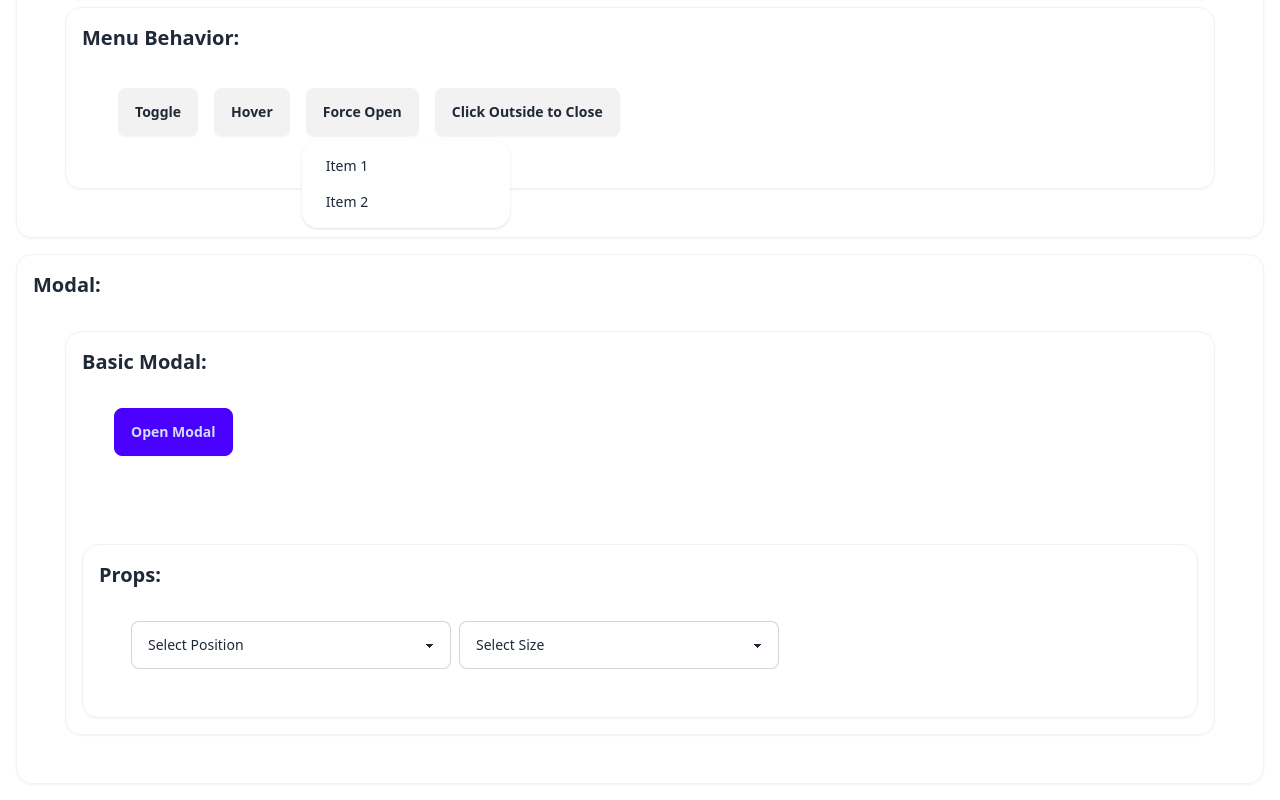
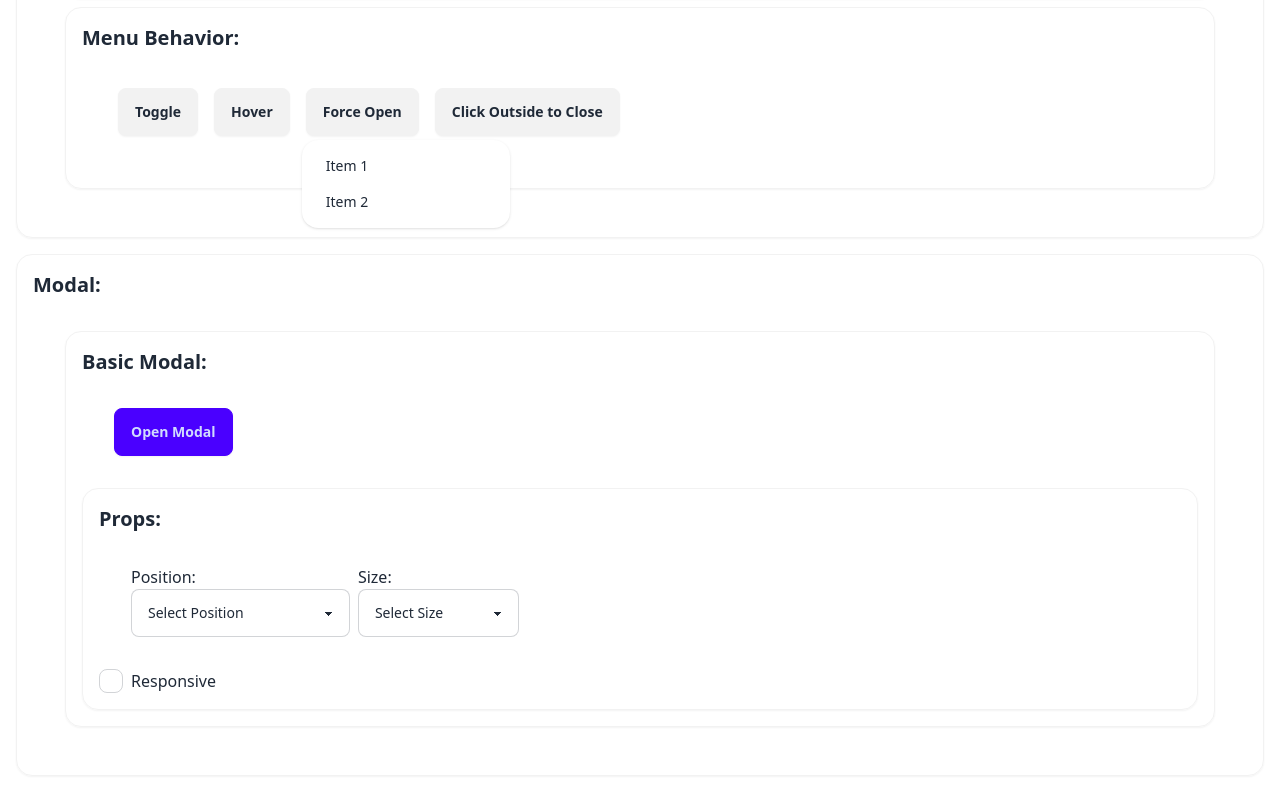
Before and after one commit to tanishraj/barebones-ui, a React (Vite) app: page / in a window 1280 px wide. Shown: the part 2426-3226 px from the top of the page. Built offline with nearby package versions, Linux system fonts and the light colour scheme.

Commit message:
feat: usage example updated

```diff
--- a/src/components/Modal/Modal.tsx
+++ b/src/components/Modal/Modal.tsx
@@ -43,10 +43,7 @@ const Modal: React.FC<ModalProps> = ({
     <>
       <input type='checkbox' ref={modalRef} className='modal-toggle' />
       <div
-        className={clsx(
-          'modal',
-          modalStyles({ position, isResponsive, isOpen }),
-        )}
+        className={clsx('modal', modalStyles({ position, isResponsive }))}
         role='dialog'
       >
         <div className={clsx('modal-box', modalStyles({ size }))}>
--- a/src/playground/components/ModalExample.tsx
+++ b/src/playground/components/ModalExample.tsx
@@ -11,13 +11,22 @@ const sizeOptions = ['sm', 'md', 'lg', 'full'];
 interface PropsOptionsProps {
   setPosition: (position: ModalPosition) => void;
   setSize: (size: ModalSize) => void;
+  isResponsive: boolean;
+  setIsResponsive: (isResponsive: boolean) => void;
 }
 
-const PropsOptions = ({ setPosition, setSize }: PropsOptionsProps) => {
+const PropsOptions = ({
+  setPosition,
+  setSize,
+  isResponsive,
+  setIsResponsive,
+}: PropsOptionsProps) => {
   return (
     <div className='card card-bordered p-4 shadow-sm'>
       <div className='card-title'>Props:</div>
       <div className='card-body flex flex-row flex-wrap gap-2'>
+        <div>
+          Position:
           <select
             className='select select-bordered w-full max-w-xs'
             onChange={e => setPosition(e.target.value as ModalPosition)}
@@ -31,7 +40,10 @@ const PropsOptions = ({ setPosition, setSize }: PropsOptionsProps) => {
               </option>
             ))}
           </select>
+        </div>
 
+        <div>
+          Size:
           <select
             className='select select-bordered w-full max-w-xs'
             onChange={e => setSize(e.target.value as ModalSize)}
@@ -47,6 +59,20 @@ const PropsOptions = ({ setPosition, setSize }: PropsOptionsProps) => {
           </select>
         </div>
       </div>
+      <div className='flex flex-row flex-wrap gap-2'>
+        <div>
+          <label className='flex items-center gap-2'>
+            <input
+              type='checkbox'
+              className='checkbox'
+              checked={isResponsive}
+              onClick={() => setIsResponsive(!isResponsive)}
+            />
+            Responsive
+          </label>
+        </div>
+      </div>
+    </div>
   );
 };
 
@@ -55,6 +81,7 @@ export const ModalExample = () => {
   const [position, setPosition] =
     useState<VariantProps<typeof modalStyles>['position']>('center');
   const [size, setSize] = useState<VariantProps<typeof modalStyles>['size']>();
+  const [isResponsive, setIsResponsive] = useState(false);
 
   return (
     <div className='card card-bordered p-4 shadow-sm'>
@@ -73,6 +100,7 @@ export const ModalExample = () => {
               isOpen={isModalOpen}
               size={size}
               position={position}
+              isResponsive={isResponsive}
               closeButton
               footer={true}
               onClose={() => setIsModalOpen(false)}
@@ -81,7 +109,12 @@ export const ModalExample = () => {
               <p className='py-4'>This modal works with a hidden checkbox!</p>
             </Modal>
           </div>
-          <PropsOptions setPosition={setPosition} setSize={setSize} />
+          <PropsOptions
+            setPosition={setPosition}
+            setSize={setSize}
+            isResponsive={isResponsive}
+            setIsResponsive={setIsResponsive}
+          />
         </div>
       </div>
     </div>
```
Lines whose indentation alone changed are shown as unchanged.
